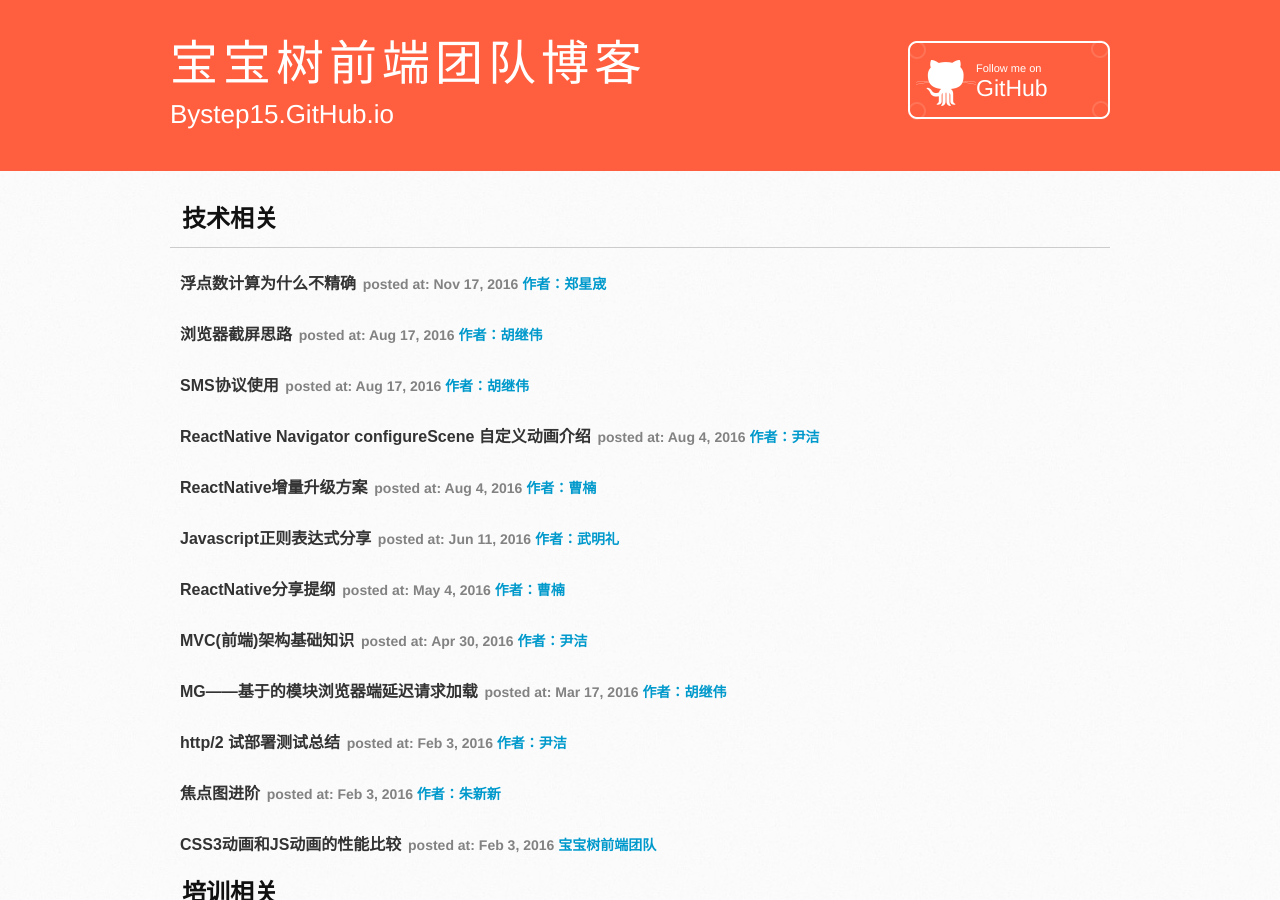
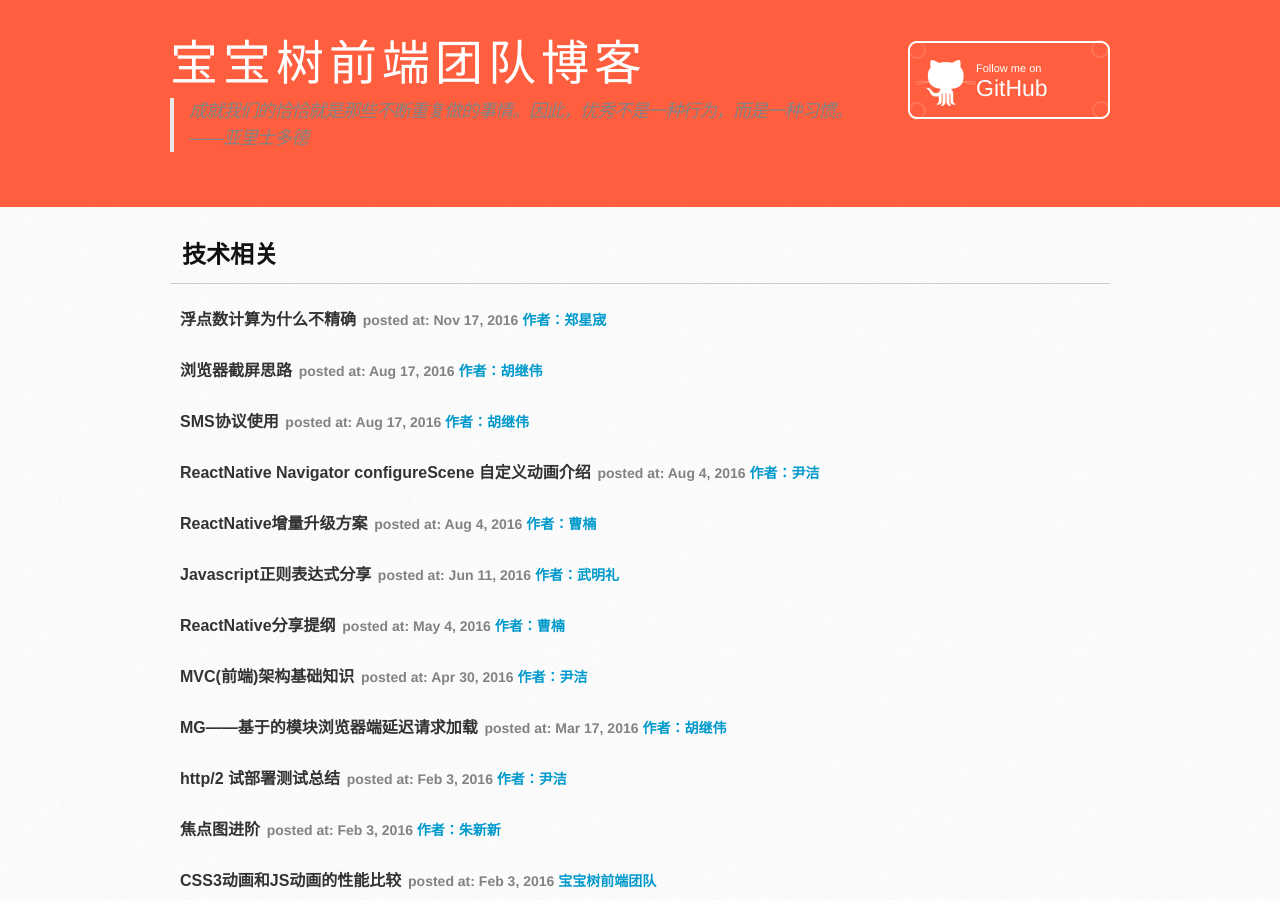
Before and after one commit to bystep15/bystep15.github.io, a Jekyll site: the page built from index.html, in a window 1280 px wide and 900 px high. Built offline with Jekyll 4.4.1, drawn with Linux system fonts in a browser that asks for light colours; the list of posts is cut into pages by our own code.

Commit message:
修改团队宣言

```diff
--- a/_includes/header.html
+++ b/_includes/header.html
@@ -1,7 +1,12 @@
 <header class="main-header">
     <div class="inner">
         <h1>宝宝树前端团队博客</h1>
-        <h2>Bystep15.GitHub.io</h2>
+        <blockquote>
+            <p>
+                成就我们的恰恰就是那些不断重复做的事情。因此，优秀不是一种行为，而是一种习惯。<br />
+                ——亚里士多德
+            <p>
+        </blockquote>
         <a href="https://github.com/bystep15" class="button"><small>Follow me on</small> GitHub</a>
     </div>
 </header>
```
